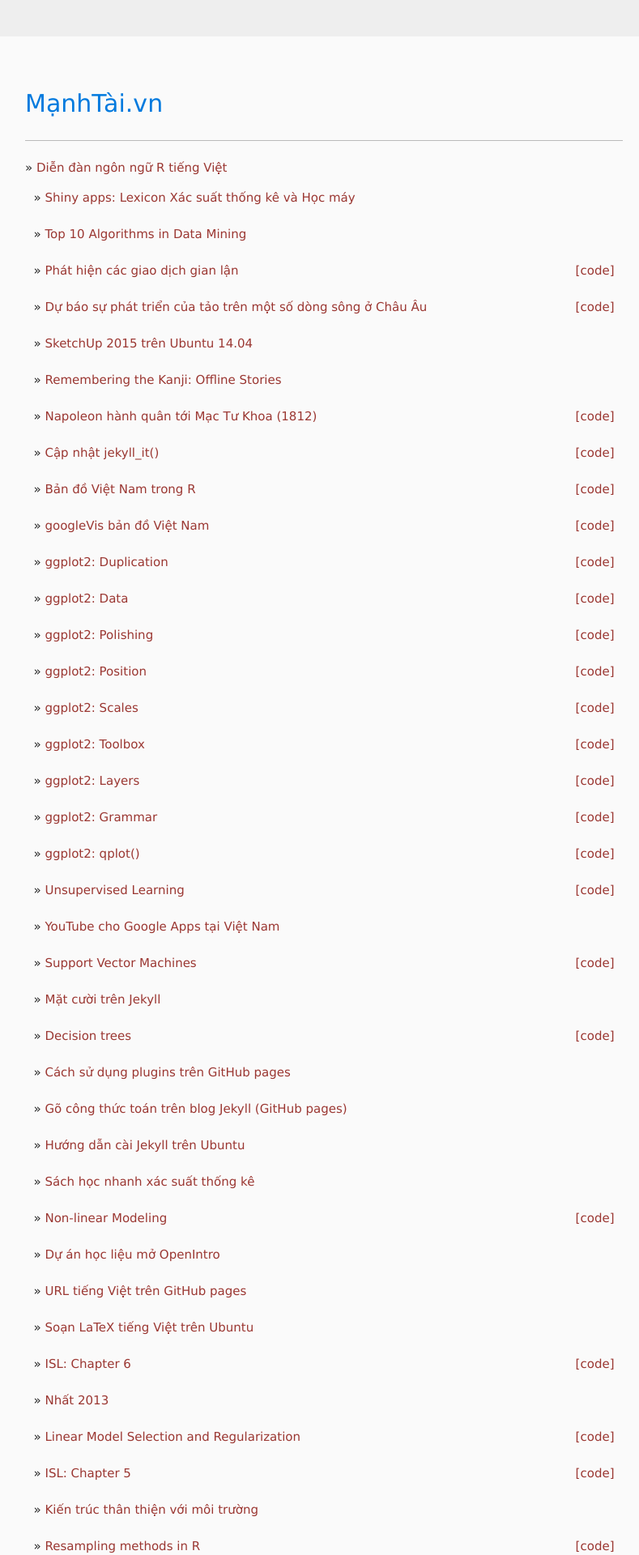
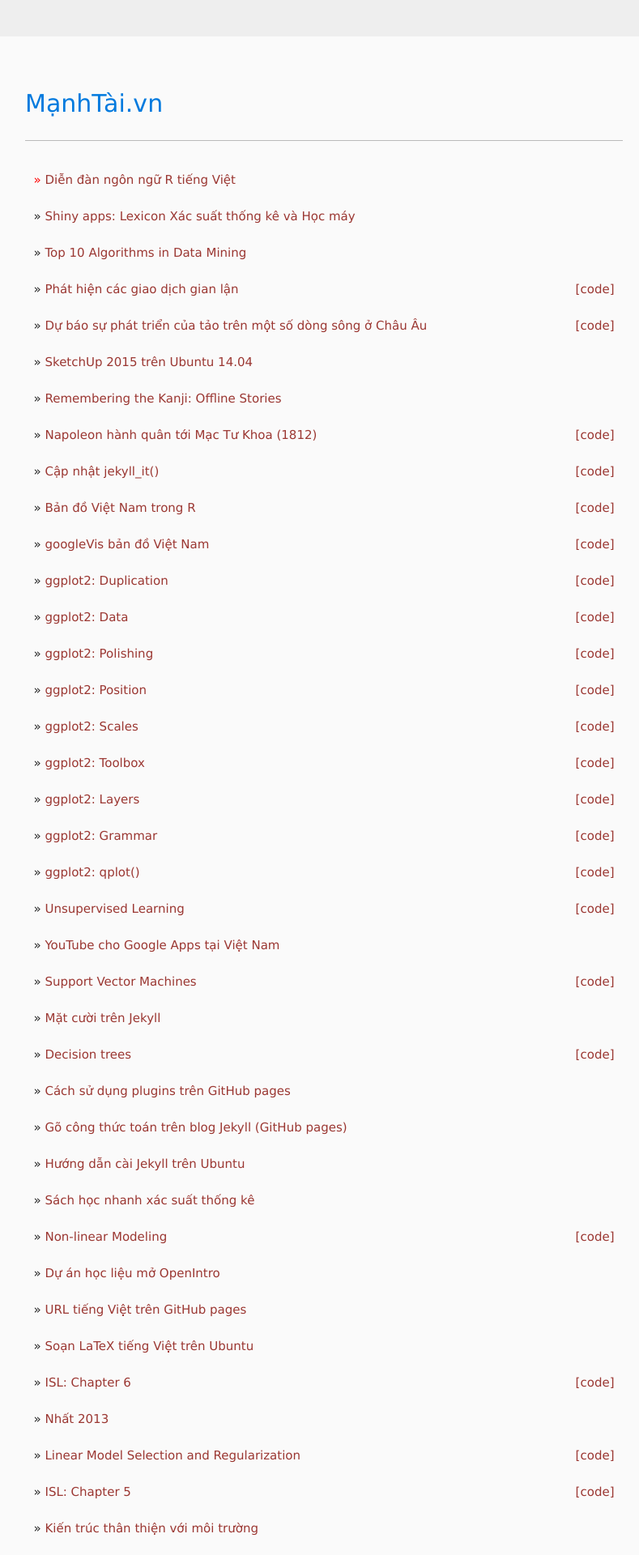
Before and after one commit to hochanh/rblog, a Jekyll site: the page built from index.html, in a window 1280 px wide. Shown: the top 1920 px of the page at 81% size, without its empty margins (240-1029 px from the left). Built offline with Jekyll 4.4.1, drawn with Linux system fonts in a browser that asks for light colours.

Commit message:
add rvietnam

```diff
--- a/index.html
+++ b/index.html
@@ -16,9 +16,8 @@
   <div role="main" class="main">
 		<h1>MạnhTài.vn</h1>
 		<hr />
-		&raquo; <a href="http://rvietnam.github.io">Diễn đàn ngôn ngữ R tiếng Việt</a>
-
     <article>
+			<p style="color: red">&raquo; <a href="http://rvietnam.github.io">Diễn đàn ngôn ngữ R tiếng Việt</a></p>
 		{% for post in site.posts %}
 			<p>&raquo;
 			<a href=".{{ post.url }}" title="{{ post.title }}">{{ post.title }}</a>
```
